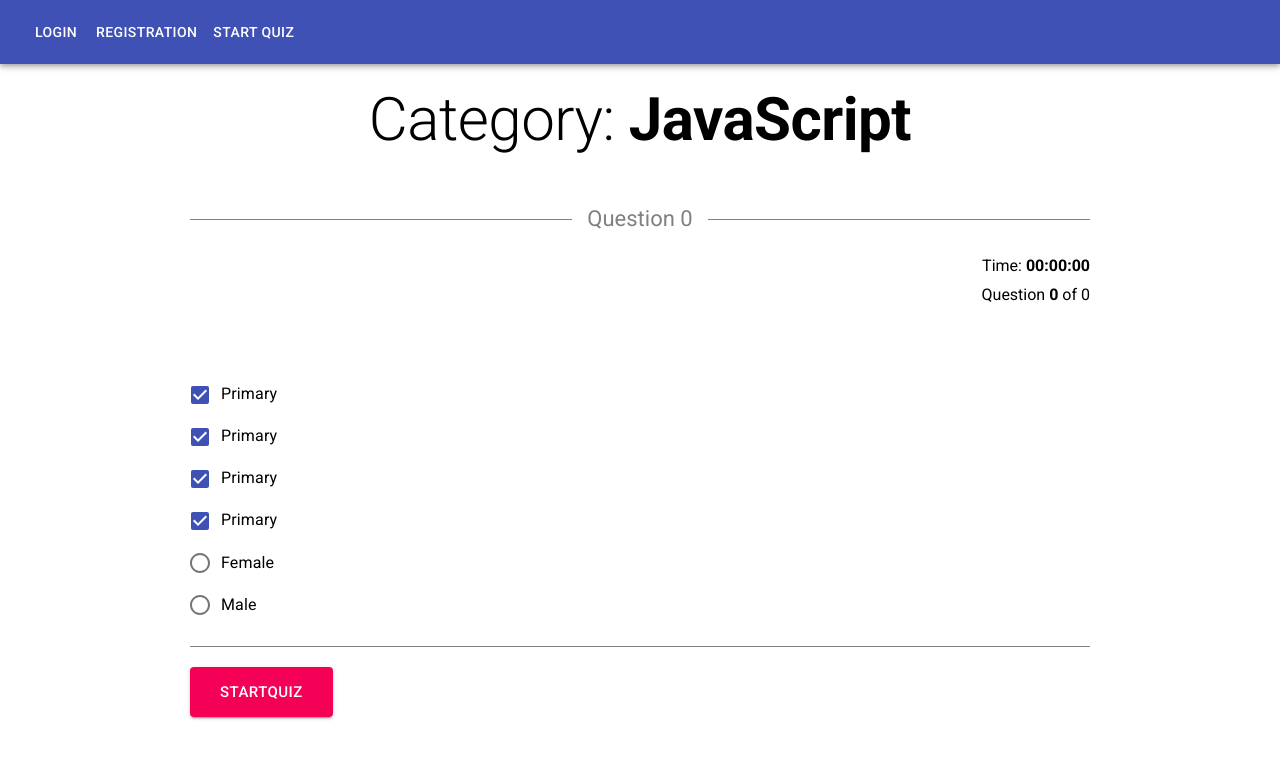
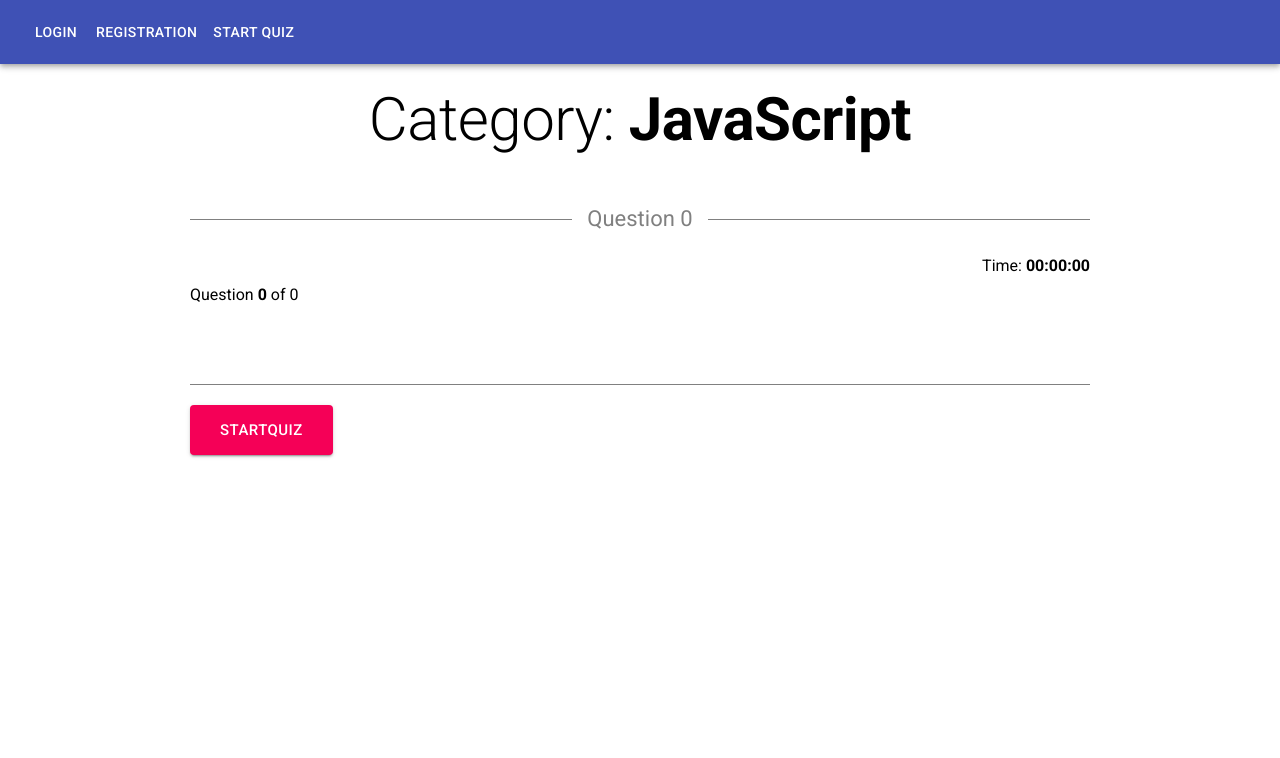
Before and after one commit to AlexKobiliansky/quiz, a React (Create React App) app: page /categories/1 in a window 1280 px wide. Shown: the top 758 px of the page. Built offline with nearby package versions, Linux system fonts and the light colour scheme; data requests are answered from the project's data file.

Commit message:
dynamic output answers variants depending on "multiple_correct_answers" question property

```diff
--- a/src/assets/db.json
+++ b/src/assets/db.json
@@ -61,7 +61,7 @@
         "answer_e": null,
         "answer_f": null
       },
-      "multiple_correct_answers": "false",
+      "multiple_correct_answers": false,
       "correct_answers": {
         "answer_a_correct": "false",
         "answer_b_correct": "false",
--- /dev/null
+++ b/src/components/MultipleAnswers/MultipleAnswers.jsx
@@ -0,0 +1,37 @@
+import React from 'react';
+import {Checkbox, FormControlLabel} from '@material-ui/core';
+import {makeStyles} from '@material-ui/core/styles';
+
+const useStyles = makeStyles({
+  root: {
+    display: 'block'
+  },
+});
+
+const MultipleAnswers = ({answers, onChange, checkBoxValue}) => {
+  const classes = useStyles();
+  return (
+    <>
+      {answers && Object.keys(answers).map(item => (
+        answers[item]
+          ? <FormControlLabel
+            control={
+              <Checkbox
+                checked={checkBoxValue[item]}
+                onChange={onChange}
+                name={item}
+                color="primary"
+                key={item}
+              />
+            }
+            label={answers[item]}
+            className={classes.root}
+            key={item}
+          />
+          : null
+      ))}
+    </>
+  );
+};
+
+export default MultipleAnswers;
--- a/src/components/QuestionBlock/QuestionBlock.jsx
+++ b/src/components/QuestionBlock/QuestionBlock.jsx
@@ -1,107 +1,69 @@
 import React, {useState} from 'react';
+import styles from './QuestionBlock.module.sass';
+import TitleSeparator from '../UI/TitleSeparator/TitleSeparator';
+import Timer from '../Timer/Timer';
+import MultipleAnswers from '../MultipleAnswers/MultipleAnswers';
+import SingleAnswers from '../SingleAnswers/SingleAnswers';
 
-import {Checkbox, FormControlLabel, Radio, RadioGroup} from '@material-ui/core';
-import { makeStyles } from '@material-ui/core/styles';
 
-import styles from './QuestionBlock.module.sass';
-
-const useStyles = makeStyles({
-  root: {
-    display: 'block'
-  },
-});
-
-const QuestionBlock = ({currentQuestion}) => {
-  const classes = useStyles();
-  const [state, setState] = useState({
-    checkedA: true,
-    checkedB: true,
-    checkedC: true,
-    checkedD: true,
+const QuestionBlock = ({questions, currentQuestion, inProcess, index}) => {
+  const [checkBoxValue, setCheckBoxValue] = useState({
+    answer_a: false,
+    answer_b: false,
+    answer_c: false,
+    answer_d: false,
+    answer_e: false,
+    answer_f: false,
   });
 
   const [radioValue, setRadioValue] = React.useState('');
 
-  const handleChange = (event) => {
-    setState({ ...state, [event.target.name]: event.target.checked });
+  const handleCheckBoxChange = e => {
+    setCheckBoxValue({...checkBoxValue, [e.target.name]: e.target.checked});
   };
 
   const handleRadioChange = e => {
     setRadioValue(e.target.value);
+    console.log(e.target.value)
   }
 
+  return (
+    <>
+      <TitleSeparator title={`Question ${index + 1}`}/>
 
-  return (
+      <Timer status={inProcess}/>
+
+      <div className={styles.questionsLine}>
+        Question <b>{index + 1} </b> of {questions?.length}
+      </div>
       <div className={styles.questionBlock}>
         {
           currentQuestion
             ? (<>
               <div className={styles.question}>{currentQuestion.question}</div>
               <div className={styles.variants}>
-              <div className="variant">
-                <FormControlLabel
-                  control={
-                    <Checkbox
-                      checked={state.checkedA}
-                      onChange={handleChange}
-                      name="checkedA"
-                      color="primary"
+                {
+                  currentQuestion.multiple_correct_answers
+                    ? <MultipleAnswers
+                      answers={currentQuestion.answers}
+                      onChange={handleCheckBoxChange}
+                      checkBoxValue={checkBoxValue}
+                    />
+                    : <SingleAnswers
+                      answers={currentQuestion.answers}
+                      onChange={handleRadioChange}
+                      radioValue={radioValue}
                     />
                 }
-                  label="Primary"
-                  className={classes.root}
-                />
+              </div>
 
-                <FormControlLabel
-                  control={
-                    <Checkbox
-                      checked={state.checkedB}
-                      onChange={handleChange}
-                      name="checkedB"
-                      color="primary"
-                    />
-                  }
-                  label="Primary"
-                  className={classes.root}
-                />
-
-                <FormControlLabel
-                  control={
-                    <Checkbox
-                      checked={state.checkedC}
-                      onChange={handleChange}
-                      name="checkedC"
-                      color="primary"
-                    />
-                  }
-                  label="Primary"
-                  className={classes.root}
-                />
-
-                <FormControlLabel
-                  control={
-                    <Checkbox
-                      checked={state.checkedD}
-                      onChange={handleChange}
-                      name="checkedD"
-                      color="primary"
-                    />
-                  }
-                  label="Primary"
-                  className={classes.root}
-                />
-
-                <RadioGroup aria-label="gender" name="gender1" value={radioValue} onChange={handleRadioChange}>
-                  <FormControlLabel value="female" control={<Radio color="primary" />} label="Female" />
-                  <FormControlLabel value="male" control={<Radio color="primary" />} label="Male" />
-                </RadioGroup>
-              </div>
-            </div>
             </>)
             : 'Вопросы закончились!'
         }
 
       </div>
+    </>
+
   );
 };
 
--- /dev/null
+++ b/src/components/SingleAnswers/SingleAnswers.jsx
@@ -0,0 +1,23 @@
+import React from 'react';
+import {FormControlLabel, Radio, RadioGroup} from '@material-ui/core';
+
+const SingleAnswers = ({answers, onChange, radioValue}) => {
+  return (
+    <>
+      <RadioGroup aria-label="gender" name="gender1" value={radioValue} onChange={onChange}>
+        {answers && Object.keys(answers).map(item => (
+          answers[item]
+            ? <FormControlLabel
+              value={item}
+              control={<Radio color="primary"/>}
+              label={answers[item]}
+              key={item}
+            />
+            : null
+        ))}
+      </RadioGroup>
+    </>
+  );
+};
+
+export default SingleAnswers;
--- a/src/pages/CategoryPage/CategoryPage.jsx
+++ b/src/pages/CategoryPage/CategoryPage.jsx
@@ -76,15 +76,13 @@ function CategoryPage() {
       </Typography>
 
       <div className={styles.quizWindow}>
-        <TitleSeparator title={`Question ${index+1}`}/>
 
-        <Timer status={inProcess}/>
-
-        <div className={styles.questionsLine}>
-          Question <b>{index + 1} </b> of {questions?.length}
-        </div>
-
-        <QuestionBlock currentQuestion={currentQuestion}/>
+        <QuestionBlock
+          questions={questions}
+          currentQuestion={currentQuestion}
+          inProcess={inProcess}
+          index={index}
+        />
 
         <NavigationBlock
           status={inProcess}
@@ -94,7 +92,6 @@ function CategoryPage() {
           prevQuestion={prevQuestion}
           onSubmitAnswer={onSubmitAnswer}
         />
-
       </div>
     </div>
   );
```
Lines whose indentation alone changed are shown as unchanged.
